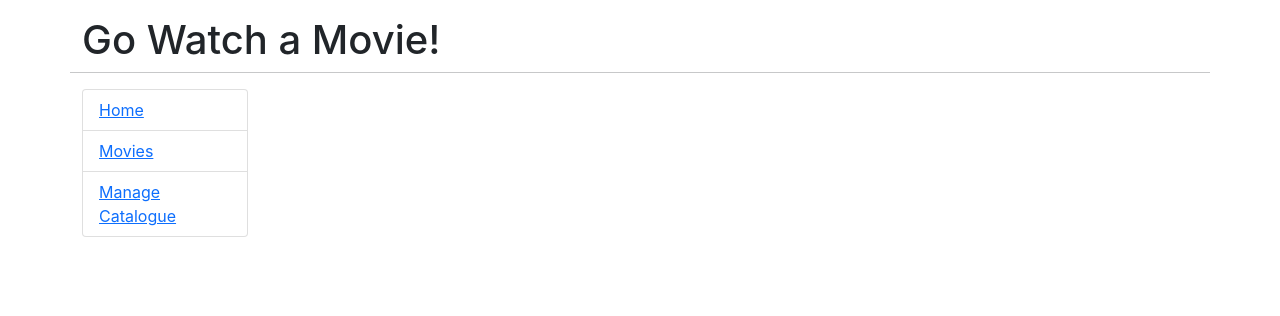
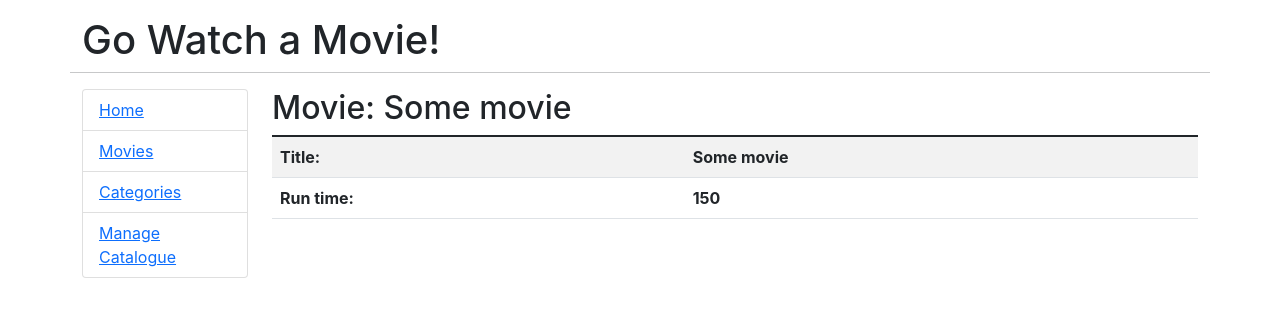
Before and after one commit to ViniciusGranado/_studies_Go, a React (Create React App) app in the folder web-project/frontend/: page /movies/1 in a window 1280 px wide. Shown: the top 316 px of the page. Built offline with nearby package versions, Linux system fonts and the light colour scheme.

Commit message:
Added Category and Movie components

```diff
--- a/web-project/frontend/src/App.tsx
+++ b/web-project/frontend/src/App.tsx
@@ -1,6 +1,9 @@
 import { BrowserRouter as Router, Link, Route, Routes } from 'react-router-dom';
 import { Admin } from './pages/Admin/Admin';
+import { Categories } from './pages/Categories/Categories';
+import { CategoryPage } from './pages/CategoryPage/CategoryPage';
 import { Home } from './pages/Home/Home';
+import { Movie } from './pages/Movie/Movie';
 import { Movies } from './pages/Movies/Movies';
 
 function App() {
@@ -23,6 +26,9 @@ function App() {
                   <Link to='/movies'>Movies</Link>
                 </li>
                 <li className='list-group-item'>
+                  <Link to='/by-category'>Categories</Link>
+                </li>
+                <li className='list-group-item'>
                   <Link to='/admin'>Manage Catalogue</Link>
                 </li>
               </ul>
@@ -31,7 +37,17 @@ function App() {
 
           <div className='col-md-10'>
             <Routes>
+              <Route path='/movies/:id' element={<Movie />} />
               <Route path='/movies' element={<Movies />} />
+              <Route path='/by-category' element={<CategoryPage />} />
+              <Route
+                path='/by-category/drama'
+                element={<Categories title='Drama' />}
+              />
+              <Route
+                path='/by-category/comedy'
+                element={<Categories title='Comedy' />}
+              />
               <Route path='/admin' element={<Admin />} />
               <Route path='/' element={<Home />} />
             </Routes>
--- a/web-project/frontend/src/models/models.ts
+++ b/web-project/frontend/src/models/models.ts
@@ -1,4 +1,4 @@
-export interface Movie {
+export interface MovieItem {
   id: number;
   title: string;
   runtime: number;
--- /dev/null
+++ b/web-project/frontend/src/pages/Categories/Categories.tsx
@@ -0,0 +1,9 @@
+interface CategoriesProps {
+  title: string;
+}
+
+export const Categories: React.FC<CategoriesProps> = ({ title }) => {
+  return (
+    <h2>Category: {title}</h2>
+  );
+}
--- /dev/null
+++ b/web-project/frontend/src/pages/CategoryPage/CategoryPage.tsx
@@ -0,0 +1,20 @@
+import { Link, useLocation } from 'react-router-dom';
+
+export const CategoryPage = () => {
+  const { pathname } = useLocation();
+
+  return (
+    <div>
+      <h2>Categories</h2>
+
+      <ul>
+        <li>
+          <Link to={`${pathname}/comedy`}>Comedy</Link>
+        </li>
+        <li>
+          <Link to={`${pathname}/drama`}>Drama</Link>
+        </li>
+      </ul>
+    </div>
+  );
+};
--- /dev/null
+++ b/web-project/frontend/src/pages/Movie/Movie.tsx
@@ -0,0 +1,49 @@
+import { useEffect, useState } from 'react';
+import { useParams } from 'react-router-dom';
+import { MovieItem } from '../../models/models';
+
+export const Movie = () => {
+  const [movie, setMovie] = useState<MovieItem>();
+
+  const { id } = useParams();
+
+  useEffect(() => {
+    if (id) {
+      setMovie({
+        id: parseInt(id),
+        title: 'Some movie',
+        runtime: 150,
+      });
+    }
+  }, [id]);
+
+  return (
+    <>
+      <h2>Movie: {movie?.title}</h2>
+
+      <table className='table table-compact table-striped'>
+        <thead></thead>
+
+        <tbody>
+          <tr>
+            <td>
+              <strong>Title:</strong>
+            </td>
+            <td>
+              <strong>{movie?.title}</strong>
+            </td>
+          </tr>
+
+          <tr>
+            <td>
+              <strong>Run time:</strong>
+            </td>
+            <td>
+              <strong>{movie?.runtime}</strong>
+            </td>
+          </tr>
+        </tbody>
+      </table>
+    </>
+  );
+};
--- a/web-project/frontend/src/pages/Movies/Movies.tsx
+++ b/web-project/frontend/src/pages/Movies/Movies.tsx
@@ -1,14 +1,15 @@
 import { useEffect, useState } from 'react';
-import { Movie } from '../../models/models';
+import { MovieItem } from '../../models/models';
+import { Link } from 'react-router-dom';
 
 export const Movies = () => {
-  const [movies, setMovies] = useState<Movie[]>([]);
+  const [movies, setMovies] = useState<MovieItem[]>([]);
 
   useEffect(() => {
     setMovies([
       { id: 1, title: 'The Shawshank Redemption', runtime: 142 },
-      { id: 1, title: 'The Godfather', runtime: 175 },
-      { id: 1, title: 'The Dark Knight', runtime: 153 },
+      { id: 2, title: 'The Godfather', runtime: 175 },
+      { id: 3, title: 'The Dark Knight', runtime: 153 },
     ]);
   }, []);
 
@@ -18,7 +19,9 @@ export const Movies = () => {
 
       <ul>
         {movies.map((movie) => (
-          <li key={movie.id}>{movie.title}</li>
+          <li key={movie.id}>
+            <Link to={`/movies/${movie.id}`}>{movie.title}</Link>
+          </li>
         ))}
       </ul>
     </>
```
